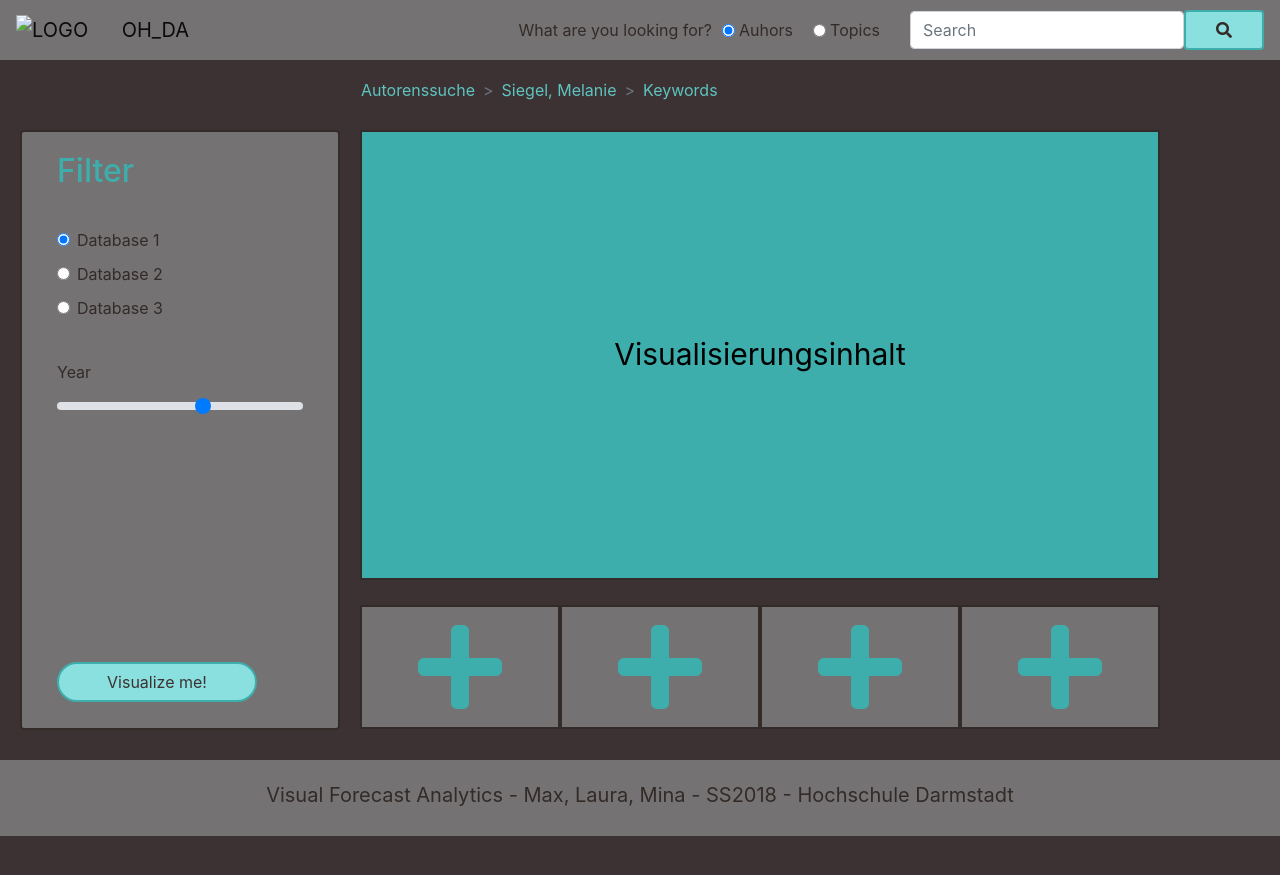
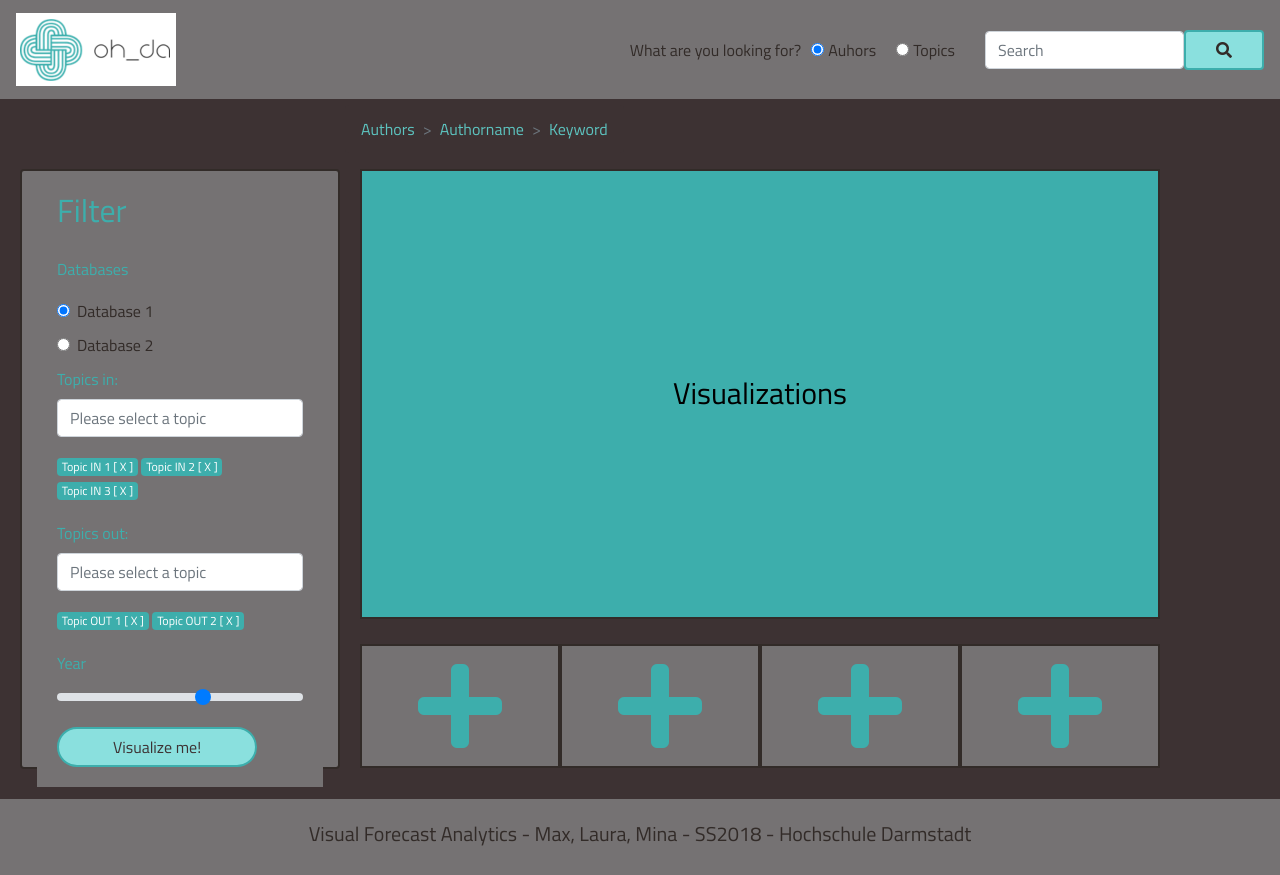
Before and after one commit to Informationsvisualisierung/oh_da, a plain HTML site: page index.html in a window 1280 px wide. Before the commit the page ends 836 px from the top, so only its background shows below. Drawn offline with nearby package versions, Linux system fonts and the light colour scheme.

Commit message:
frontend update

```diff
--- a/css/style.css
+++ b/css/style.css
@@ -4,103 +4,67 @@
  * Gruppe: OH_DA Hochschule Darmstadt,
  * Sommersemester 2018
  * Projekt: Visual Forecast Analytics
- * Betreuer: Prof. Dr. Ing.- Kawa Nazemi
 *****/
 
 /*** BASICS ***/
-body                    { background-color: #3d3233; color: #3daeac; font-size: 16px; }
-.pdt-20                 { padding: 20px 0 0 0; }
-.pdt-200                { padding: 200px 0 0 0; }
-.pdb-20                 { padding: 0 0 20px 0; }
-navbar                  { padding: 20px 0;}
-main                    { height: 700px; }
-footer{
-    color: #322b28;
-    text-align:center;
-    padding: 20px 0 10px 0;
-    background-color: #757273;
-    font-size: 20px;
-}
-a                       { color: #5dc4c0; }
-a:hover                 { opacity: 0.8; color:#5dc4c0;}
-a:active                { color: #322b28; }
+body                        { background-color: #3d3233; color: #3daeac; font-size: 16px; font-family: 'Titillium Web', sans-serif; font-weight: 200; }
+h1,h2,h3,h4,h5              { font-family: 'Titillium Web', sans-serif; font-weight: 500; }
+.pdt-20                     { padding: 20px 0 0 0; }
+.pdt-200                    { padding: 200px 0 0 0; }
+.pdb-20                     { padding: 0 0 20px 0; }
+navbar                      { padding: 20px 0; }
+main                        { height: 700px; }
+footer                      { color: #322b28; text-align:center; padding: 20px 0 10px 0; background-color: #757273; font-size: 20px; }
+a                           { color: #5dc4c0; }
+a:hover                     { opacity: 0.8; color:#5dc4c0;}
+a:active                    { color: #322b28; }
 
 /*** ADDITIONAL CLASSES ***/
-.tac                    { text-align: center; }
-.content-left           { margin: 70px 0; }
-.content-right          { margin: 6px 5px; }
-.content-drag           { margin: 5px 0 0 0; }
-.vis-button             { position: absolute; top: 530px; }
-.vis-default{
-    border: 2px solid #322b28;
-    width: 800px;
-    height: 450px;
-    background-color: #3daeac;
-}
-.check-mr               { margin: 10px 0; }
-.drag-row               { width: 800px; }
-.drag-div{
-    margin-top: 20px;
-    text-align: center;
-    background-color: #757273;
-    border: 2px solid #322b28;
-    width: 80px;
-    height: 124px;
-}
-.range-year             { margin: 40px 0; color:#322b28; }
+.tac                        { text-align: center; }
+.content-left               { margin: 70px 0; }
+.content-right              { margin: 6px 5px; }
+.content-drag               { margin: 5px 0 0 0; }
+.vis-default                { border: 2px solid #322b28; width: 800px; height: 450px; background-color: #3daeac; }
+.check-mr                   { margin: 10px 0; }
+.drag-row                   { width: 800px; }
+.drag-div                   { margin-top: 20px; text-align: center; background-color: #757273; border: 2px solid #322b28; width: 80px; height: 124px;}
+.range-year                 { margin: 20px 0; color:#3daeac; }
+.custom-range               { color:#3daeac !important; }
 
 /******** BOOTSTRAP OVERWRITE ********/
-
+/* BADGE */
+.badge-info                 { background-color: #3daeac !important; font-weight: 200; }
+.btn-info                   { background-color: #3daeac !important; height: 40px; font-weight: 200; }
 /* Button für die Search Bar */
-.btn-success{
-    color: #757273 !important;
-    border: 2px solid #3daeac !important;
-    background-color: #8ae0de !important;
-    width: 5em;
-}
+.btn-success                { color: #757273 !important; border: 2px solid #3daeac !important; background-color: #8ae0de !important;  width: 5em; font-weight: 200; }
 /* Glow */
-.form-control:focus {
-    border-color: #3daeac;
-    box-shadow: inset 0 1px 1px rgba(0, 0, 0, 0.075), 0 0 8px #3daeac;
-  }
+.form-control:focus         { border-color: #3daeac; box-shadow: inset 0 1px 1px rgba(0, 0, 0, 0.075), 0 0 8px #3daeac; }
 /* Button für Filter */
-.btn-outline-success{
-    color: #3d3233 !important;
-    border: 2px solid #3daeac !important;
-    border-radius: 20px;
-    background-color: #8ae0de !important;
-    width: 12.5em;
-}
+.btn-outline-success        { color: #3d3233 !important; border: 2px solid #3daeac !important; border-radius: 20px; background-color: #8ae0de !important;  width: 12.5em; }
 .btn-outline-success:hover  { opacity: 0.6; }
 
 /* Navbar Background */
 .bg-light                   { background-color: #9c999a !important; }
 
 /* Breadcrumb */
-.breadcrumb                 { background-color: #3d3233 !important; border: none; }
-.breadcrumb>li+li:before    { color: #5dc4c0; content: ">" !important; }
+.breadcrumb                 { background-color: #3d3233 !important; border: none; font-weight: 200;}
+.breadcrumb>li+li:before    { color: #5dc4c0; content: ">" !important; font-weight: 200;}
 
 /* Form */
 .form-check-label           { color:#322b28; }
 .lp-margin                  { margin-left: 50px; }
 
 /* Cards */
-.card{
-    margin-left:20px;
-    border: 2px solid #322b28;
-    border-radius: none;
-    background-color: #757273;
-    height: 600px;
-}
+.card                       { margin-left:20px; border: 2px solid #322b28; border-radius: none; background-color: #757273; height: 600px; }
 .card-body                  { border-radius: none; background-color: #757273; }
 .card-text                  { color: #322b28; }
 
 /* Card Links */
 .nav-tabs                   { background-color: #3d3233 !important; border: none; }
-.nav-item                   { background-color: #757273 !important; border-radius: 2px; border-color: #5dc4c0 !important;}
+.nav-item                   { background-color: #757273 !important; border-radius: 2px; border-color: #5dc4c0 !important; }
 .nav-link                   { background-color: #3d3233 !important; border-radius: 2px; border-color: #5dc4c0 !important; }
 .nav-link:active,
-.nav-link:focus             { background-color: #757273 !important; border-radius: 2px; border-color: #5dc4c0 !important; opacity: 0.8;}
+.nav-link:focus             { background-color: #757273 !important; border-radius: 2px; border-color: #5dc4c0 !important; opacity: 0.8; }
 .nav-item:active            { background-color: #3d3233 !important; border-radius: 2px; border-color: #5dc4c0 !important; color: #322b28; }
 
 /*** FONT AWESOME ***/
@@ -108,27 +72,22 @@ a:active                { color: #322b28; }
 .fa-plus                    { margin-top: 12px; color: #3daeac; font-size: 6em; }
 
 /* LANDING PAGE */
-.line                       { border: 2px solid #3daeac}
-
-/* Radio Button */
+.line                       { border: 2px solid #3daeac }
 
 
 /********************** RESPONSIVE DESIGN **********************/
 
 /* MEDIUM */
 @media only screen and (max-width: 1199px) and (min-width: 992px){
-
-    .lp-margin      { margin-left: 50px; }
+    .lp-margin      { margin-left: 40px; }
 }
 
 /* SMALL */
 @media only screen and (max-width: 991px) and (min-width: 768px){
-
-    .lp-margin      { margin-left: 30px; }
+    .lp-margin      { margin-left: 20px; }
 }
 
 /* MOBILE */
 @media only screen and (max-width: 767px){
-
-    .lp-margin       { margin-left: 20px; }
+    .lp-margin       { margin-left: 10px; }
 }
--- a/index.html
+++ b/index.html
@@ -7,12 +7,13 @@
         * Gruppe: OH_DA
         * Hochschule Darmstadt, Sommersemester 2018
         * Projekt: Visual Forecast Analytics
-        * Betreuer: Prof. Dr. Ing.- Kawa Nazemi
     -->
     <meta charset="utf-8">
     <meta name="viewport" content="width=device-width, initial-scale=1, shrink-to-fit=no">
     <!-- Bootstrap -->
     <link rel="stylesheet" href="https://stackpath.bootstrapcdn.com/bootstrap/4.1.1/css/bootstrap.min.css" integrity="sha384-WskhaSGFgHYWDcbwN70/dfYBj47jz9qbsMId/iRN3ewGhXQFZCSftd1LZCfmhktB" crossorigin="anonymous">
+    <!-- Google Fonts -->
+    <link href="https://fonts.googleapis.com/css?family=Titillium+Web" rel="stylesheet">
     <!-- Font Awesome -->
     <link rel="stylesheet" href="https://use.fontawesome.com/releases/v5.0.13/css/all.css" integrity="sha384-DNOHZ68U8hZfKXOrtjWvjxusGo9WQnrNx2sqG0tfsghAvtVlRW3tvkXWZh58N9jp" crossorigin="anonymous">
     <!-- CUSTOM -->
@@ -24,8 +25,7 @@
         <!-- NAVBAR -->
         <nav class="navbar navbar-light" style="background-color: #757273;">
             <a class="navbar-brand" href="index.html">
-               <img src="" width="100" height="30" class="d-inline-block align-top" alt="LOGO">
-                 OH_DA
+               <img src="logo.png" style="width: 50%; height: auto;" class="d-inline-block align-top" alt="LOGO">
             </a>
             <form class="form-inline" action="" method="">
                 <span style="padding-right: 10px; color:#322b28;">What are you looking for?</span>
@@ -54,6 +54,7 @@
                         <div class="tab-content" id="nav-tabContent">
                             <div class="tab-pane fade show active" id="nav-filter" role="tabpanel" aria-labelledby="nav-filter-tab">
                                 <form action="" method="">
+                                    <label>Databases</label>
                                     <div class="form-check check-mr">
                                         <input class="form-check-input" type="radio" name="exampleRadios" id="exampleRadios1" value="option1" checked>
                                         <label class="form-check-label" for="exampleRadios1">Database 1</label>
@@ -62,16 +63,29 @@
                                         <input class="form-check-input" type="radio" name="exampleRadios" id="exampleRadios2" value="option2">
                                         <label class="form-check-label" for="exampleRadios2">Database 2</label>
                                     </div>
-                                    <div class="form-check check-mr">
-                                        <input class="form-check-input" type="radio" name="exampleRadios" id="exampleRadios2" value="option3">
-                                        <label class="form-check-label" for="exampleRadios2">Database 3</label>
+                                    <div class="form-group">
+                                        <label for="topicsin" style="font-weight: 500 !important;">Topics in:</label>
+                                        <input type="text" class="form-control" id="topicsin" placeholder="Please select a topic">
                                     </div>
+                                    <a href="#" class="badge badge-info">Topic IN 1<span> [ X ] </span></a>
+                                    <a href="#" class="badge badge-info">Topic IN 2<span> [ X ] </span></a>
+                                    <a href="#" class="badge badge-info">Topic IN 3<span> [ X ] </span></a>
+
+                                    <div class="form-group pdt-20">
+                                        <label for="topcisout" style="font-weight: 400;">Topics out:</label>
+                                        <input type="text" class="form-control" id="topicsout" placeholder="Please select a topic">
+                                    </div>
+                                    <a href="#" class="badge badge-info">Topic OUT 1<span> [ X ] </span></a>
+                                    <a href="#" class="badge badge-info">Topic OUT 2<span> [ X ] </span></a>
+
                                     <div class="range-year">
                                         <label for="year">Year</label>
                                         <input type="range" class="custom-range" min="0" max="5" id="year">
                                     </div>
-                                    <div class="vis-button">
-                                        <button class="btn btn-outline-success" type="submit">Visualize me!</button>
+                                    <div class="row">
+                                        <div class="col-8">
+                                            <button class="btn btn-outline-success" type="submit">Visualize me!</button>
+                                        </div>
                                     </div>
                                 </form>
                             </div>
@@ -90,9 +104,9 @@
                     <div class="row">
                         <nav aria-label="breadcrumb">
                             <ol class="breadcrumb">
-                                <li class="breadcrumb-item"><a href="#">Autorenssuche</a></li>
-                                <li class="breadcrumb-item"><a href="#">Siegel, Melanie</a></li>
-                                <li class="breadcrumb-item"><a href="#">Keywords</a></li>
+                                <li class="breadcrumb-item"><a href="#">Authors</a></li>
+                                <li class="breadcrumb-item"><a href="#">Authorname</a></li>
+                                <li class="breadcrumb-item"><a href="#">Keyword</a></li>
                             </ol>
                         </nav>
                     </div>
@@ -100,7 +114,7 @@
                     <div class="row">
                         <div class="col-12">
                             <div class="vis-default">
-                                <p style="color: black; font-size:30px; text-align: center; padding-top: 200px;">Visualisierungsinhalt</p>
+                                <p style="color: black; font-size:30px; text-align: center; padding-top: 200px;">Visualizations</p>
                             </div>
                         </div>
                     </div>
```
Also changed, not shown: landing.html (+2 -1 lines), logo.png (added).
